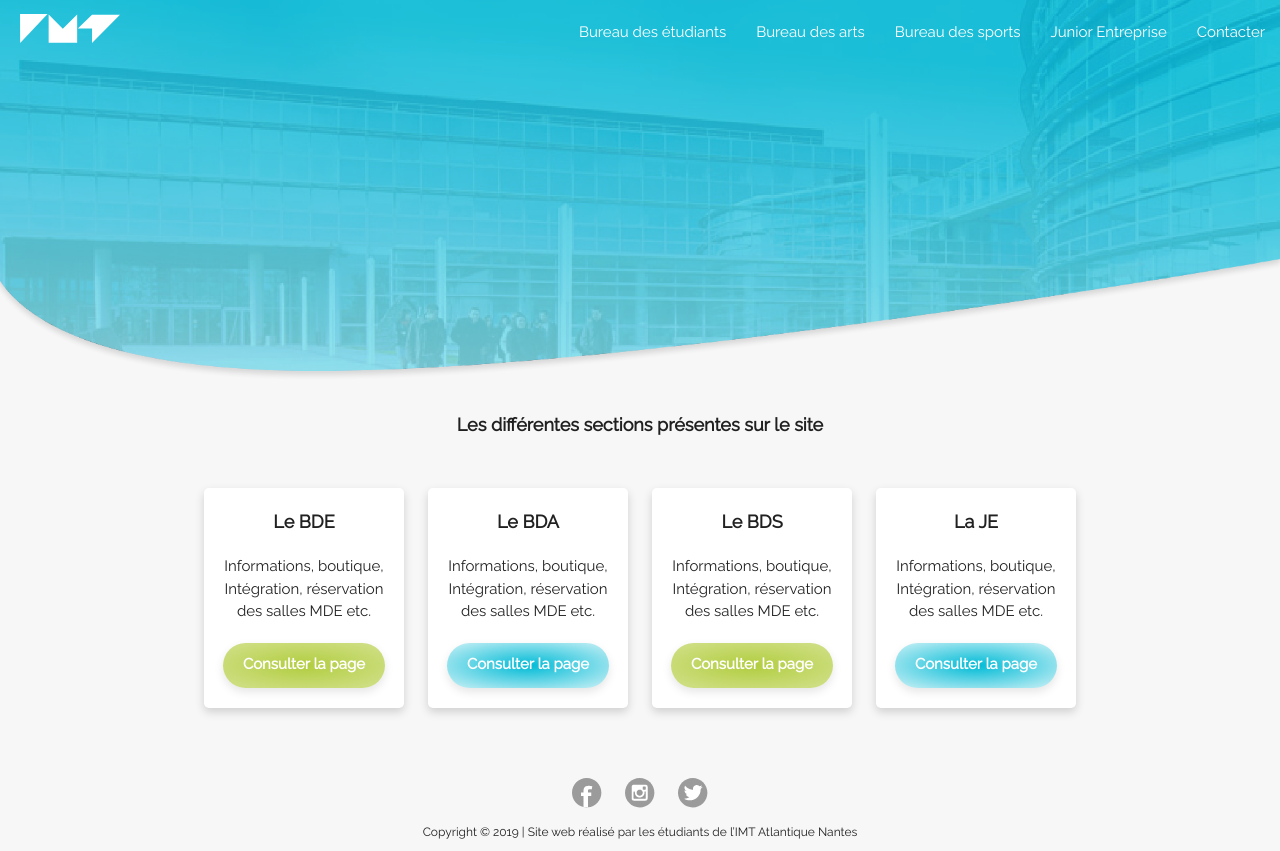
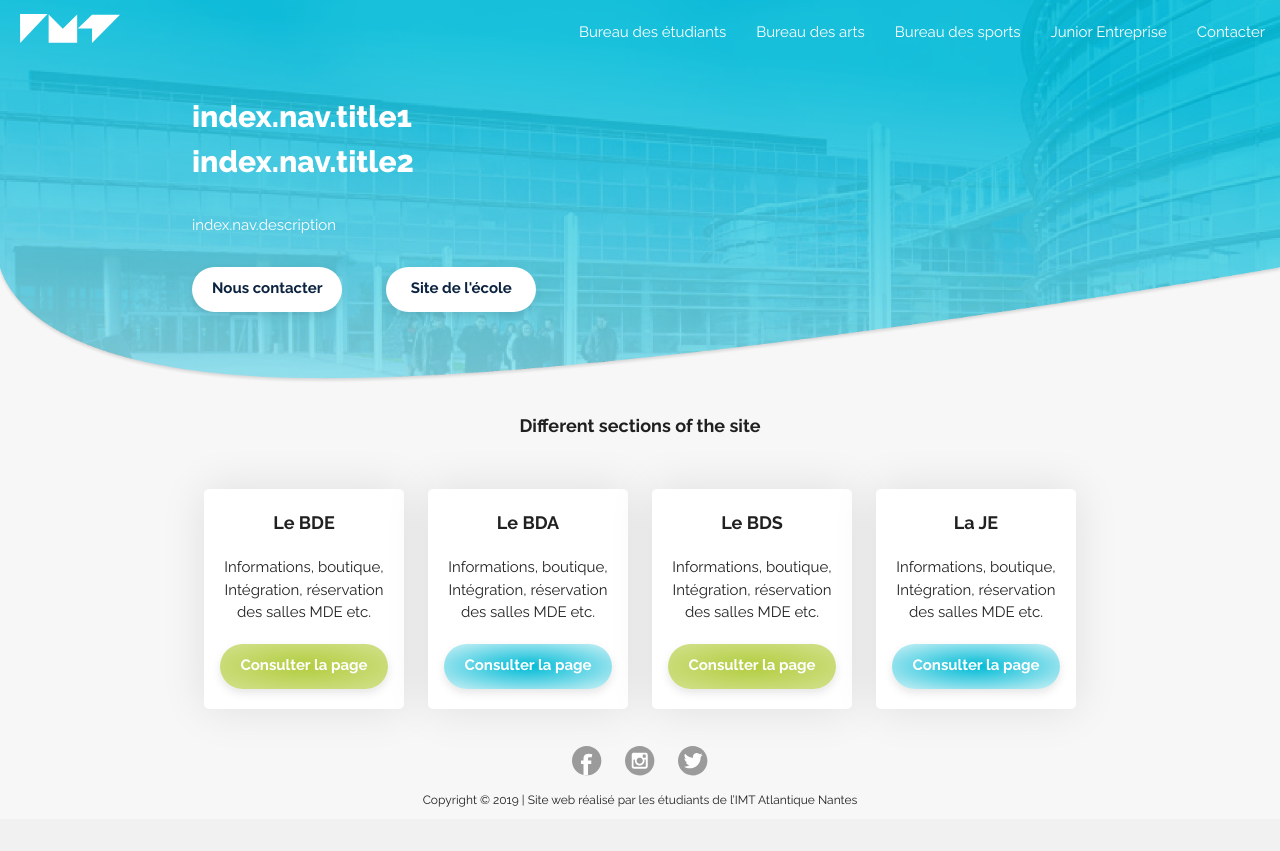
Before and after one commit to campus-nantes-imt-atlantique/site, a Symfony app: template templates/index/index.html.twig in a window 1280 px wide. After the commit the page ends 807 px from the top, so only its background shows below. Run offline with Twig, Linux system fonts and the light colour scheme; the template is opened without the code that fills it, so the values that code supplies are empty; some libraries are stand-ins or nearby versions.

Commit message:
traduction

```diff
--- a/public/css/style.css
+++ b/public/css/style.css
@@ -5,7 +5,7 @@ html, body {
     padding: 0;
     margin: 0;
     background-color: #F7F7F7;
-    min-height: 100vh;
+    box-sizing: border-box;
 }
 
 
@@ -51,12 +51,12 @@ html, body {
     border-radius: 5px;
     min-height: 100px;
     min-width: 100px;
-    -webkit-box-shadow: 0 4px 10px 0 rgba(0,0,0,0.16);
-    -moz-box-shadow: 0 4px 10px 0 rgba(0,0,0,0.16);
-    box-shadow: 0 4px 10px 0 rgba(0,0,0,0.16);
+    -webkit-box-shadow: 0px 0px 45px 0 rgba(0,0,0,0.1);
+    -moz-box-shadow: 0px 0px 45px 0 rgba(0,0,0,0.1);
+    box-shadow: 0px 0px 45px 0 rgba(0,0,0,0.1);
 }
 
-.roundedGreenButton, .roundedBlueButton {
+.roundedGreenButton, .roundedBlueButton, .roundedWhiteButton {
     display: inline-block;
     cursor: pointer;
     padding-top: 10px;
@@ -70,14 +70,17 @@ html, body {
     -webkit-box-shadow: 0 4px 10px 0 rgba(0,0,0,0.10);
     -moz-box-shadow: 0 4px 10px 0 rgba(0,0,0,0.10);
     box-shadow: 0 4px 10px 0 rgba(0,0,0,0.10);
-    transition: box-shadow 0.3s ease-in-out;
+    transition: transform 0.3s ease-in-out;
     font-weight: bold;
 }
-.roundedGreenButton:hover, .roundedBlueButton:hover {
-    -webkit-box-shadow: 0 4px 10px 0 rgba(0,0,0,0);
-    -moz-box-shadow: 0 4px 10px 0 rgba(0,0,0,0);
-    box-shadow: 0 4px 10px 0 rgba(0,0,0,0);
-    transition: box-shadow 0.3s ease-in-out;
+.roundedGreenButton:hover, .roundedBlueButton:hover, .roundedWhiteButton:hover {
+    transform: scale(1.05);
+    transition: transform 0.3s ease-in-out;
+}
+
+.roundedWhiteButton {
+    background-color: white;
+    color: #0C2340;
 }
 
 .roundedGreenButton {
@@ -116,6 +119,7 @@ header {
 .header-background {
     width: 100%;
 }
+
 .header-foreground {
     position: absolute;
     color : white;
@@ -128,17 +132,43 @@ header {
     margin-left: 20px;
 }
 
+.navTitle {
+    font-weight: 800;
+    font-size: 2em;
+}
+
+.navDescription {
+
+}
+
 /*                                                          INDEX                                         */
 
 .siteSection {
     width: 200px;
 }
 
+
+body {
+    position: relative;
+    margin: 0;
+    padding-bottom: 6rem;
+    min-height: 100vh;
+}
+
 footer {
     font-size: 0.8em;
-    margin-bottom: 10px;
+    padding-bottom: 10px;
+    position: absolute;
+    right: 0;
+    bottom: 0;
+    left: 0;
+    text-align: center;
 }
 
 footer .icons *{
     padding: 10px;
 }
+
+.headerButton {
+    margin-right: 40px;
+}
--- a/templates/base.html.twig
+++ b/templates/base.html.twig
@@ -7,7 +7,7 @@
             <link rel="stylesheet" href="{{ asset('css/style.css') }}">
             <link rel="stylesheet" href="{{ asset('css/materialize.min.css') }}">
             <link rel="stylesheet" href="{{ asset('css/aos.css') }}">
-            <link href="https://fonts.googleapis.com/css?family=Raleway&display=swap" rel="stylesheet">
+            <link href="https://fonts.googleapis.com/css?family=Raleway:100,100i,200,200i,300,300i,400,400i,500,500i,600,600i,700,700i,800,800i,900,900i&display=swap" rel="stylesheet">
         {% endblock %}
     </head>
     <body>
@@ -15,22 +15,15 @@
             <img class="header-background" src="{{ asset('img/header-background.png') }}" alt="">
             <div class="header-foreground">
                 {{ block('nav', 'index/nav.html.twig') }}
+                <div class="container">
+                    {% block header %}{% endblock %}
+                </div>
             </div>
         </header>
 
 
         {% block body %}{% endblock %}
 
-        <footer class="margin-60">
-            <div class="center icons">
-                <img src="{{ asset('img/facebook.png') }}" alt="">
-                <img src="{{ asset('img/instagram.png') }}" alt="">
-                <img src="{{ asset('img/twitter.png') }}" alt="">
-            </div>
-            <div class="center">
-                Copyright © 2019 | Site web réalisé par les étudiants de l’IMT Atlantique Nantes
-            </div>
-        </footer>
         {% block javascripts %}
             <script src="{{ asset('js/materialize.min.js') }}"></script>
             <script src="{{ asset('js/aos.js') }}"></script>
@@ -39,4 +32,15 @@
             </script>
         {% endblock %}
     </body>
+
+    <footer class="margin-60">
+        <div class="center icons">
+            <img src="{{ asset('img/facebook.png') }}" alt="">
+            <img src="{{ asset('img/instagram.png') }}" alt="">
+            <img src="{{ asset('img/twitter.png') }}" alt="">
+        </div>
+        <div class="center">
+            Copyright © 2019 | Site web réalisé par les étudiants de l’IMT Atlantique Nantes
+        </div>
+    </footer>
 </html>
--- a/templates/index/index.html.twig
+++ b/templates/index/index.html.twig
@@ -2,9 +2,16 @@
 
 {% block title %}IMT Nantes Campus - Accueil{% endblock %}
 
+{% block header %}
+    <div class="navTitle margin-30">{{ 'index.nav.title1' | trans }}<br />{{ 'index.nav.title2' | trans }}</div>
+    <div class="navDescription margin-30">{{ 'index.nav.description' | trans }}</div>
+    <div data-aos="fade-down" class="roundedWhiteButton headerButton margin-30">Nous contacter</div>
+    <div data-aos="fade-down" class="roundedWhiteButton headerButton">Site de l'école</div>
+{% endblock %}
+
 {% block body %}
     <div class="container">
-        <div class="title margin-20">{% trans %}Les différentes sections présentes sur le site{% endtrans %}</div>
+        <div class="title margin-20">{% trans %}index.section.title{% endtrans %}</div>
 
         <div class="row margin-40">
             <div class="col s12 m6 l3 center margin-10">
@@ -15,7 +22,7 @@
                         Intégration, réservation<br />
                         des salles MDE etc.<br />
                     </div>
-                    <div class="roundedGreenButton center margin-20">Consulter la page</div>
+                    <a href="{{ path('bde_index') }}"><div class="roundedGreenButton center margin-20">Consulter la page</div></a>
                     <div class="margin-20"></div>
                 </div>
             </div>
@@ -27,7 +34,7 @@
                         Intégration, réservation<br />
                         des salles MDE etc.<br />
                     </div>
-                    <div class="roundedBlueButton center margin-20">Consulter la page</div>
+                    <a href="{{ path('bda_index') }}"><div class="roundedBlueButton center margin-20">Consulter la page</div></a>
                     <div class="margin-20"></div>
                 </div>
             </div>
@@ -39,7 +46,7 @@
                         Intégration, réservation<br />
                         des salles MDE etc.<br />
                     </div>
-                    <div class="roundedGreenButton center margin-20">Consulter la page</div>
+                    <a href="{{ path('bds_index') }}"><div class="roundedGreenButton center margin-20">Consulter la page</div></a>
                     <div class="margin-20"></div>
                 </div>
             </div>
@@ -51,7 +58,7 @@
                         Intégration, réservation<br />
                         des salles MDE etc.<br />
                     </div>
-                    <div class="roundedBlueButton center margin-20">Consulter la page</div>
+                    <a href="{{ path('je_index') }}"><div class="roundedBlueButton center margin-20">Consulter la page</div></a>
                     <div class="margin-20"></div>
                 </div>
             </div>
--- a/templates/index/nav.html.twig
+++ b/templates/index/nav.html.twig
@@ -2,7 +2,7 @@
 
     <nav>
         <div class="nav-wrapper">
-            <a href="#" class="brand-logo"><img width="100" src="{{ asset('img/imt-logo-white.svg') }}" alt=""></a>
+            <a href="{{ path('index') }}" class="brand-logo"><img width="100" src="{{ asset('img/imt-logo-white.svg') }}" alt=""></a>
             <ul id="nav-mobile" class="right hide-on-med-and-down">
                 <li><a href="{{ path('bde_index') }}">Bureau des étudiants</a></li>
                 <li><a href="{{ path('bda_index') }}">Bureau des arts</a></li>
--- /dev/null
+++ b/translations/messages.en.yml
@@ -0,0 +1 @@
+index.section.title: Different sections of the site
```
Also changed, not shown: translations/messages.fr.yml (added, +7 -0 lines), public/img/header-background.png, 2 other files.
